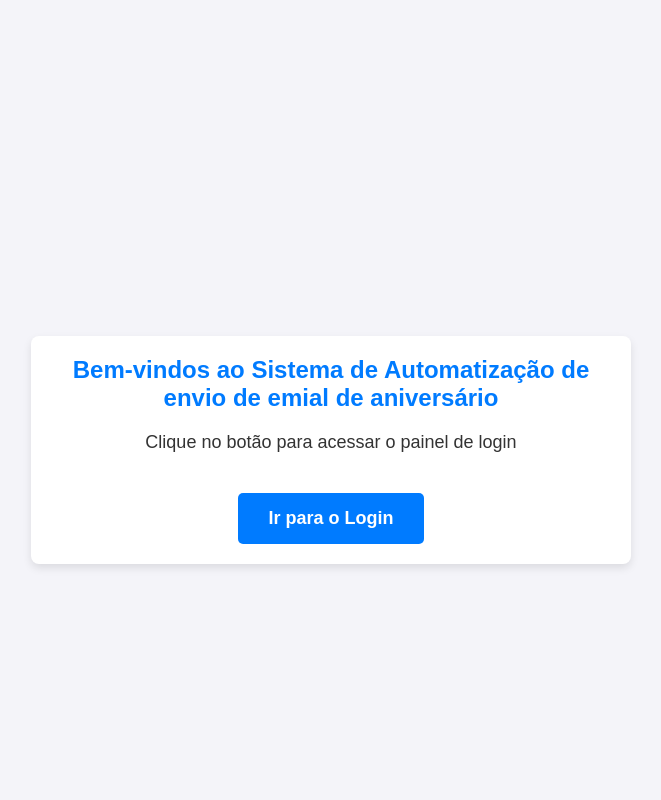
After one commit to Laryssa75/Automatiza-o_aniversario, a Django app: page / in a window 1280 px wide. The commit adds this page. Shown: the whole page, without its empty margins (309-970 px from the left). Run offline with Django 5.2, Linux system fonts and the light colour scheme; parts of the project's set-up code (start-up, migrations or seed data) failed here and were passed over.

Commit message:
consegui enviar email via yagmail, falta ajustar o resto para rodar o codigo no yagmail

```diff
--- a/aniversario/aniversario/urls.py
+++ b/aniversario/aniversario/urls.py
@@ -1,23 +1,9 @@
-"""
-URL configuration for aniversario project.
-
-The `urlpatterns` list routes URLs to views. For more information please see:
-    https://docs.djangoproject.com/en/5.1/topics/http/urls/
-Examples:
-Function views
-    1. Add an import:  from my_app import views
-    2. Add a URL to urlpatterns:  path('', views.home, name='home')
-Class-based views
-    1. Add an import:  from other_app.views import Home
-    2. Add a URL to urlpatterns:  path('', Home.as_view(), name='home')
-Including another URLconf
-    1. Import the include() function: from django.urls import include, path
-    2. Add a URL to urlpatterns:  path('blog/', include('blog.urls'))
-"""
 from django.contrib import admin
 from django.urls import path, include
+from funcionarios import views
 
 urlpatterns = [
     path('admin/', admin.site.urls),
+    path('', views.home, name='home'), #URL raiz, direcionando para view 'home' do app 'funcionarios'
     path('funcionarios/', include('funcionarios.urls')), #Urls do app funcionarios
 ]
--- /dev/null
+++ b/aniversario/funcionarios/static/funcionarios/styles.css
@@ -0,0 +1,66 @@
+/* funcionarios/static/funcionarios/styles.css */
+
+/*Reset de margens e paddings padrões*/
+* {
+    margin: 0;
+    padding: 0;
+    box-sizing: border-box;
+}
+
+/*Corpo da página*/
+body {
+    font-family: Arial, sans-serif;
+    background-color: #f4f4f9;
+    color: #333;
+    list-style: 1.6;
+    display: flex;
+    justify-content: center;
+    align-items: center;
+    height: 100vh;
+    margin: 0;
+}
+
+/* Container centralizado */
+.container {
+    text-align: center;
+    padding: 20px;
+    background-color: #ffffff;
+    box-shadow: 0 4px 8px rgba(0, 0, 0, 0.1);
+    border-radius: 8px;
+    width: 100%;
+    margin-top: 100px;
+    max-width: 600px;
+}
+
+h1 {
+    font-size: 24px;
+    color: #007BFF;
+    margin-bottom: 20px;
+}
+
+p {
+    font-size: 18px;
+    margin-bottom: 20px;
+}
+
+.button {
+    display: inline-block;
+    background-color: #007bff;
+    color: white;
+    padding: 15px 30px;
+    text-decoration: none;
+    border-radius: 5px;
+    font-size: 18px;
+    font-weight: bold;
+    margin-top: 20px;
+    transition: background-color 0.3s ease;
+}
+
+.button:hover {
+    background-color: #0056b3;
+}
+
+/*Container do botão para ajuste no layout*/
+.button-container {
+    margin-top: 20px;
+}
--- /dev/null
+++ b/aniversario/funcionarios/templates/funcionarios/home.html
@@ -0,0 +1,23 @@
+<!DOCTYPE html>
+<html lang="pt-BR">
+<head>
+    <meta charset="UTF-8">
+    <meta name="viewport" content="width=device-width, initial-scale=1.0">
+    <title>Página Inicial</title>
+    <!-- Carregar o arquivo CSS -->
+     {% load static %}
+     <link rel="stylesheet" href="{% static 'funcionarios/styles.css' %}">
+</head>
+<body>
+
+<div class="container">
+    <h1>Bem-vindos ao Sistema de Automatização de envio de emial de aniversário</h1>
+    <p style="font-size: 18px; text-align: center;">Clique no botão para acessar o painel de login</p>
+    <div class="button-container">
+        <a href="{% url 'logout_and_redirect' %}" class="button">Ir para o Login</a>
+    </div>
+
+</div>
+
+</body>
+</html>
--- a/aniversario/funcionarios/urls.py
+++ b/aniversario/funcionarios/urls.py
@@ -3,6 +3,8 @@ from . import views
 
 urlpatterns = [
     #exemplo de rota
-    path('', views.index, name='index'),
+    path('', views.home, name='home'),
     path('importar/', views.importar_funcionarios, name='importar_funcionarios'),
+    path('logout/', views.logout_and_redirect, name='logout_and_redirect')
+    path('enviar-email/', enviar_email_teste, name='enviar_email_teste'),
 ]
--- a/aniversario/funcionarios/views.py
+++ b/aniversario/funcionarios/views.py
@@ -1,37 +1,81 @@
-from django.http import HttpResponse
 import pandas as pd
 from django.shortcuts import render, redirect
 from .models import Funcionario
 from django.db import models
 from .tasks import enviar_email_aniversario
+from django.http import HttpResponse
+import yagmail
+from django.contrib.auth import logout
+from .forms import FuncionarioForm, UploadExcelForm
+from django.contrib import messages
 
-# Create your views here.
-def index(request):
-    return HttpResponse("Página inicial do app funcionários")
+def enviar_email_teste(request):
+    try:
+        #configurando o yagmail
+        yag = yagmail.SMTP('larissasooretama@gmail.com', 'yjmqrvdepyfunish')
+
+        #enviar email
+        yag.send('larissa@sooretama.net', 'Assunto', 'Este é um email teste')
+
+        return HttpResponse("Email enviado com sucesso!")
+    except Exception as e:
+        return HttpResponse(f"Erro ao enviar email {e}")
+
+
+def home(request):
+    #return HttpResponse("Página inicial do app funcionários")
+    return render(request, 'funcionarios/home.html')
 
 def importar_funcionarios(request):
-    if request.method == 'POST' and request.FILES['excel_file']:
-        excel_file = request.FILES['excel_file']
-        df = pd.read_excel(excel_file)
+    #Formulario de preenchimento manual e upload de arquivo
+    form_funcionario = FuncionarioForm()
+    form_import = UploadExcelForm()
 
-        #Obtem o maior valor existente de cbo
-        max_cbo = Funcionario.objects.aaggregate(models.Max('cbo'))['cbo__max']
-        next_cbo = max_cbo +1 if max_cbo is not None else 1
+    if request.method == 'POST':
+        if 'manual' in request.POST:  #Envio de dados manual
+            form_funcionario = FuncionarioForm(request.POST)
+            if form_funcionario.is_valid():
+                form_funcionario.save()
+                messages.success(request, "Funcinario adicionado com sucesso!")
+                return redirect('listar_funcionarios')
 
-        for _, row in df.interrows():
-            Funcionario.objects.create(
-                nome=row['Nome'],
-                email=row['Email'],
-                data_nascimento=row['Data Nascimento'],
-                data_admissao=row['Data Admissão'],
-                funcao=row['Função'],
-                cbo=next_cbo #atribui o próximo valor de id sequencial
-            )
+    if 'import' in request.method == 'POST' and request.FILES.get('excel_file'):
+        form_import = UploadExcelForm(request.POST, request.FILES)
+        if form_import.is_valid():
+            excel_file = request.FILES['excel_file']
+            try:
+                df = pd.read_excel(excel_file)
 
-            next_cbo += 1 #incrementa para o próximo registro
+                #Obtem o maior valor existente de cbo
+                max_cbo = Funcionario.objects.aggregate(models.Max('cbo'))['cbo__max']
+                next_cbo = max_cbo +1 if max_cbo is not None else 1
 
-        #Chama a tarefa celery para envio de email de aniversario
-        enviar_email_aniversario.apply_async()
+                for _, row in df.iterrows():
+                    Funcionario.objects.create(
+                        nome=row['Nome'],
+                        email=row['Email'],
+                        data_nascimento=row['Data Nascimento'],
+                        data_admissao=row['Data Admissão'],
+                        funcao=row['Função'],
+                        cbo=next_cbo #atribui o próximo valor de id sequencial
+                    )
 
-        return redirect('listar_funcionarios')
-    return render(request, 'funcionarios/importar_excel.html')
+                    next_cbo += 1 #incrementa para o próximo registro
+
+                messages.success(request, "Funcionarios importados com sucesso!")
+                print("Funcionarios importados com sucesso!")
+                #Chama a tarefa celery para envio de email de aniversario
+                enviar_email_aniversario.apply_async()
+                return redirect('listar_funcionarios')
+            except Exception as e:
+                messages.error(request, f"Erro ao importar: {e}")
+                print("Erro ao importar!")
+
+    return render(request, 'funcionarios/importar_excel.html', {
+        'form_funcionario': form_funcionario,
+        'form_import': form_import
+    })
+
+def logout_and_redirect(request):
+    logout(request)
+    return redirect('admin:login')
```
Also changed, not shown: aniversario/aniversario/settings.py (+42 -3 lines), aniversario/funcionarios/forms.py (added, +11 -0 lines), aniversario/funcionarios/tasks.py (+53 -21 lines), aniversario/funcionarios/templates/funcionarios/importar_excel.html (+8 -7 lines), aniversario/funcionarios/templates/funcionarios/importar_funcionario.html (added, +41 -0 lines), aniversario/db.sqlite3, 1 other file.
